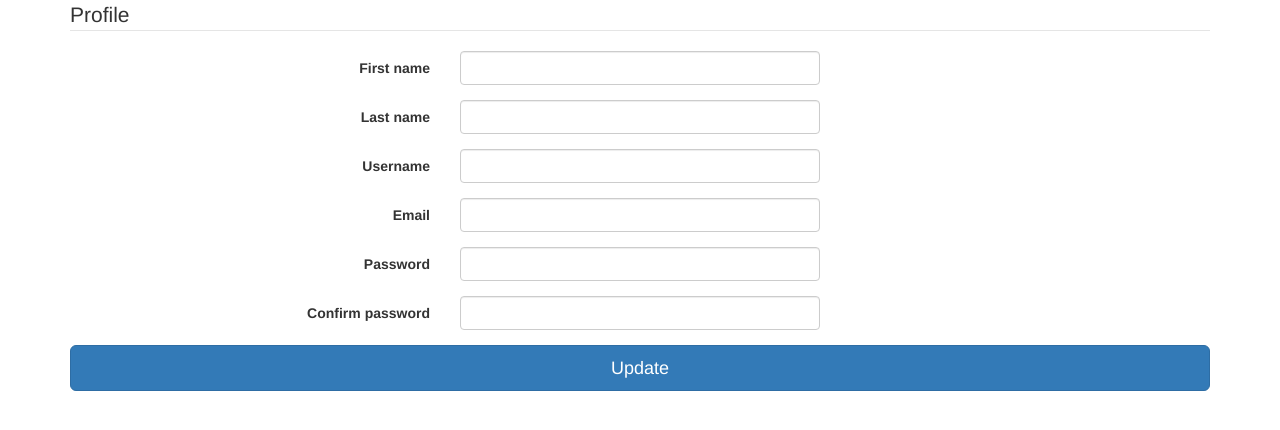
After one commit to jkereako/flask-base-app, a Flask app: template app/templates/private/profile.html in a window 1280 px wide. The commit adds this page. Shown: the top 430 px of the page. Run offline with Flask 2, Linux system fonts and the light colour scheme; the template is opened without the code that fills it, so the values that code supplies are empty; parts of the project's set-up code (start-up, migrations or seed data) failed here and were passed over; some libraries are stand-ins or nearby versions.

Commit message:
Clean up and profile template.

```diff
--- a/app/templates/header.html
+++ b/app/templates/header.html
@@ -27,10 +27,9 @@
           <ul class="nav navbar-nav navbar-right">
             {% if current_user.is_authenticated() %}
               <li class="dropdown">
-              <a href="#" class="dropdown-toggle" data-toggle="dropdown">{{ current_user.first_name }} <span class="caret"></span></a>
+              <a href="{{ url_for("private.profile") }}" class="dropdown-toggle" data-toggle="dropdown">{{ current_user.first_name }} <span class="caret"></span></a>
               <ul class="dropdown-menu" role="menu">
-                <li><a href="#">Account</a></li>
-                <li><a href="#">Profile</a></li>
+                <li><a href="{{ url_for("private.profile") }}">Profile</a></li>
               </ul>
             </li>
               <li><a href="{{ url_for("private.dashboard") }}">Dashboard</a></li>
--- /dev/null
+++ b/app/templates/private/profile.html
@@ -0,0 +1,61 @@
+{% extends "base.html" %}
+
+{% block content %}
+<form class="form-horizontal">
+<fieldset>
+
+<!-- Form Name -->
+<legend>Profile</legend>
+
+<!-- Text input-->
+<div class="form-group">
+  <label class="col-md-4 control-label" for="textinput">First name</label>
+  <div class="col-md-4">
+  <input id="textinput" name="textinput" type="text" placeholder="{{ current_user.first_name }}" class="form-control input-md">
+  </div>
+</div>
+
+<!-- Text input-->
+<div class="form-group">
+  <label class="col-md-4 control-label" for="textinput">Last name</label>
+  <div class="col-md-4">
+  <input id="textinput" name="textinput" type="text" placeholder="{{ current_user.last_name }}" class="form-control input-md">
+  </div>
+</div>
+
+<!-- Text input-->
+<div class="form-group">
+  <label class="col-md-4 control-label" for="textinput">Username</label>
+  <div class="col-md-4">
+  <input id="textinput" name="textinput" type="text" placeholder="{{ current_user.username }}" class="form-control input-md">
+  </div>
+</div>
+
+<!-- Text input-->
+<div class="form-group">
+  <label class="col-md-4 control-label" for="textinput">Email</label>
+  <div class="col-md-4">
+  <input id="textinput" name="textinput" type="text" placeholder="{{ current_user.email }}" class="form-control input-md">
+  </div>
+</div>
+
+<!-- Password input-->
+<div class="form-group">
+  <label class="col-md-4 control-label" for="passwordinput">Password</label>
+  <div class="col-md-4">
+    <input id="passwordinput" name="passwordinput" type="password" class="form-control input-md">
+  </div>
+</div>
+
+<!-- Password input-->
+<div class="form-group">
+  <label class="col-md-4 control-label" for="passwordinput">Confirm password</label>
+  <div class="col-md-4">
+    <input id="passwordinput" name="passwordinput" type="password" class="form-control input-md">
+  </div>
+</div>
+
+</fieldset>
+<button class="btn btn-lg btn-primary btn-block" type="submit" value="Sign in" tabindex=103>Update</button>
+</form>
+{% endblock %}
```
Also changed, not shown: app/controllers/private.py (+7 -1 lines), app/controllers/public.py (+0 -16 lines), 2 other files.
